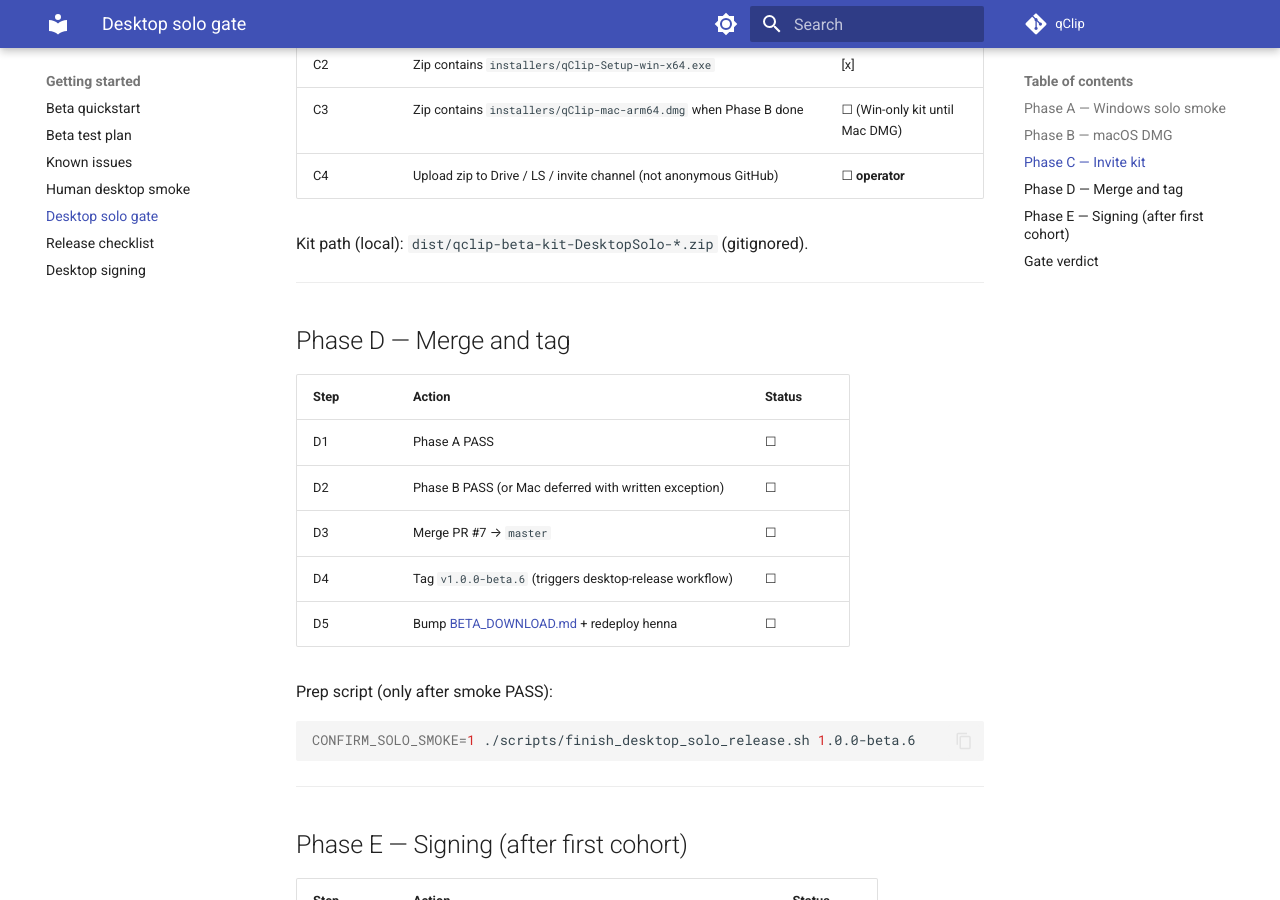
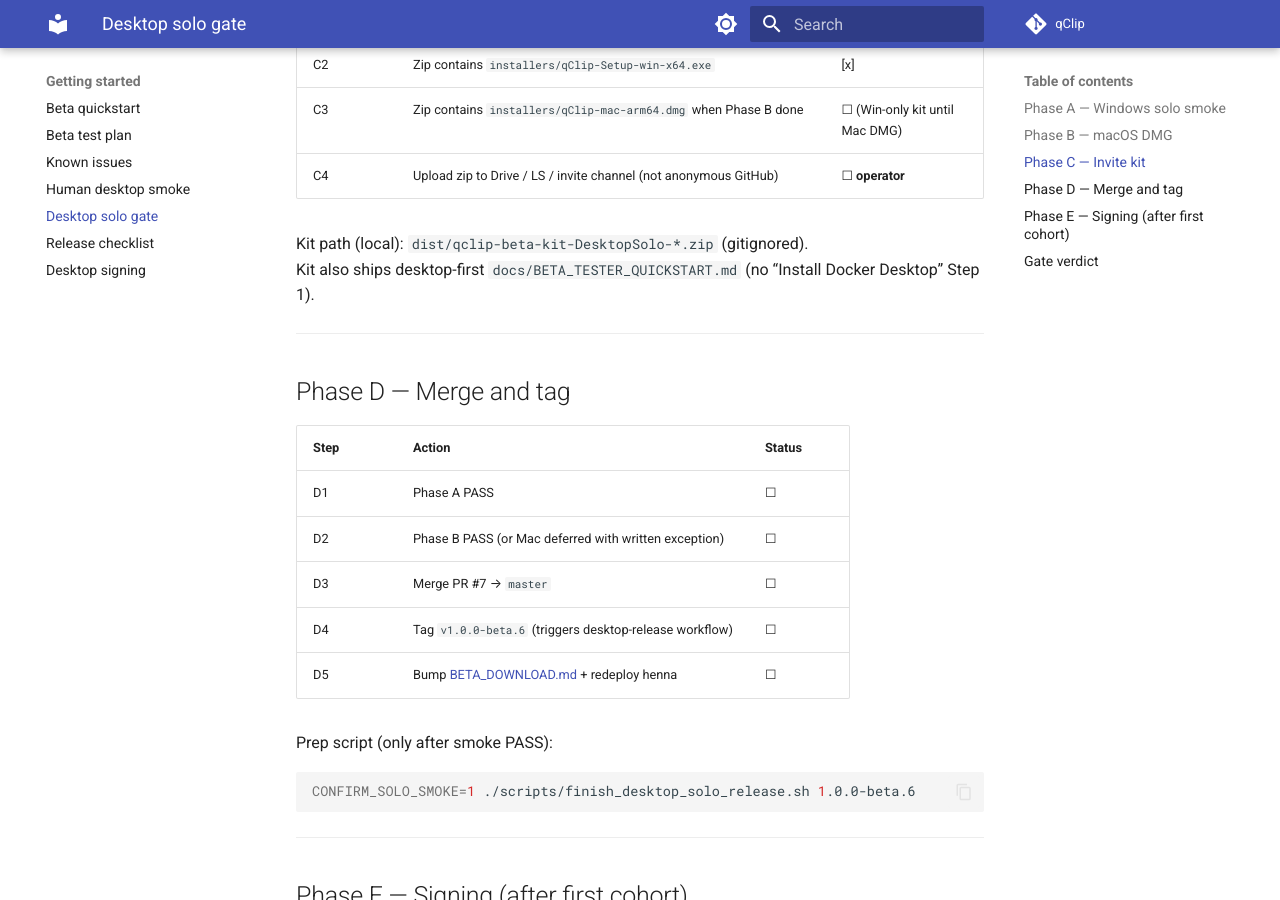
Before and after one commit to WheresWellium/StreamClip, an MkDocs documentation site: the page built from docs/DESKTOP_SOLO_GATE.md, in a window 1280 px wide and 900 px high, scrolled down 1786 px. Built offline with MkDocs 1.6.1 and Material for MkDocs 9.7.7, drawn with Linux system fonts in a browser that asks for light colours; comment, search, counter and statistics services are not loaded.

Commit message:
docs: note desktop-first quickstart in solo kit gate
Co-authored-by: Wells <WheresWellium@users.noreply.github.com>

```diff
--- a/docs/DESKTOP_SOLO_GATE.md
+++ b/docs/DESKTOP_SOLO_GATE.md
@@ -64,6 +64,7 @@ Notes: CI desktop-release.yml clears empty CSC_*; uses requirements-desktop-maco
 | C4 | Upload zip to Drive / LS / invite channel (not anonymous GitHub) | ☐ **operator** |
 
 Kit path (local): `dist/qclip-beta-kit-DesktopSolo-*.zip` (gitignored).
+Kit also ships desktop-first `docs/BETA_TESTER_QUICKSTART.md` (no “Install Docker Desktop” Step 1).
 
 ---
 
```
